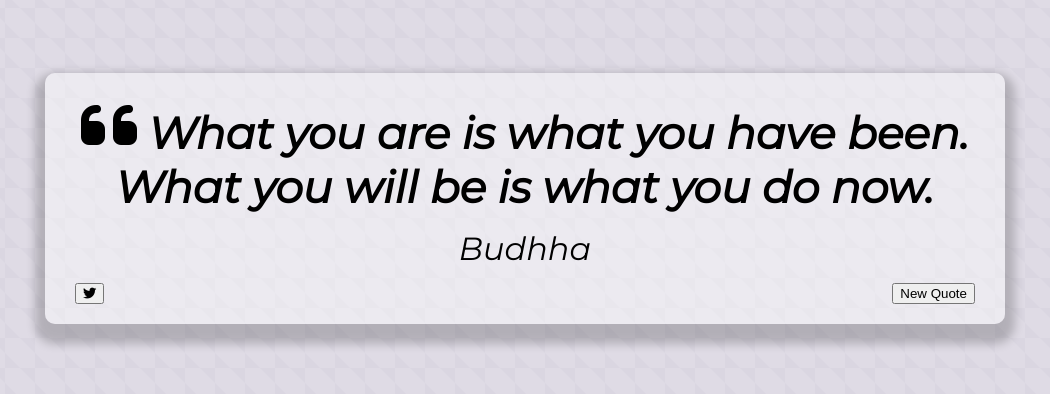
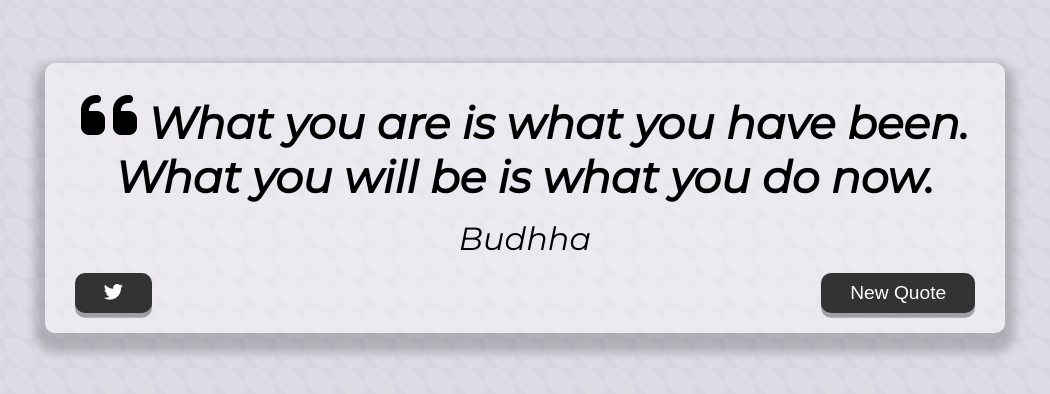
Before and after one commit to abefig23/Quote-Generator, a plain HTML site: page index.html in a window 1280 px wide. Shown: the part 202-596 px from the top of the page, without its empty margins (115-1165 px from the left). Drawn offline with Linux system fonts and the light colour scheme.

Commit message:
more styling to icon and button

```diff
--- a/style.css
+++ b/style.css
@@ -52,6 +52,19 @@ body{
     justify-content: space-between;
 }
 
+button {
+    cursor: pointer;
+    font-size: 1.2rem;
+    height: 2.5rem;
+    border: none;
+    border-radius: 10px;
+    color: #fff;
+    background: #333;
+    outline: none;
+    padding: 0.5rem 1.8rem;
+    box-shadow: 0 0.3rem rgba(121, 121, 121, 0.65);
+
+}
 /* Media Query: tablet or smaller*/
 @media screen and (max-width: 1000px){
     .quote-container {
```
